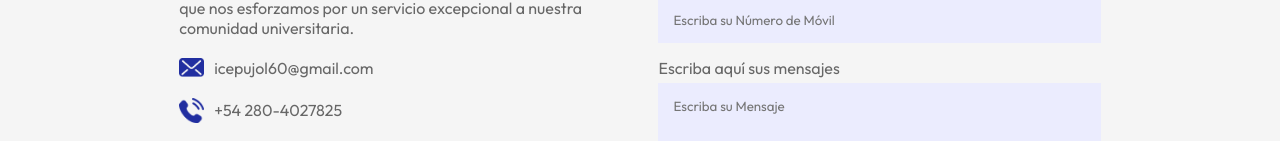
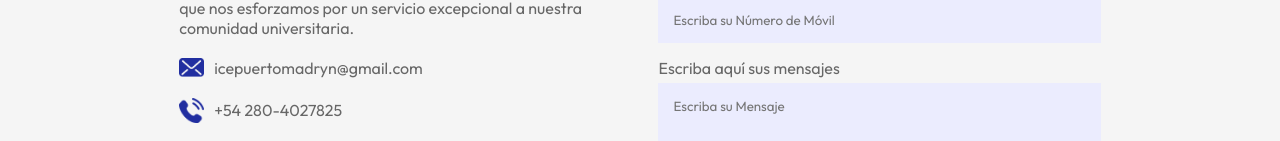
Before and after one commit to Maty3301/icepujol-60, a React (Vite) app: page / in a window 1280 px wide. Shown: the part 3214-3355 px from the top of the page. Built offline with nearby package versions, Linux system fonts and the light colour scheme.

Commit message:
primer commit

```diff
--- a/src/components/Contact/Contact.tsx
+++ b/src/components/Contact/Contact.tsx
@@ -49,7 +49,7 @@ const Contact = () => {
                 <ul>
                     <li>
                         <img src={mailIcon} alt="Mail Icon" />
-                        icepujol60@gmail.com
+                        icepuertomadryn@gmail.com
                     </li>
                     <li>
                         <img src={phoneIcon} alt="Phone Icon" />
```
